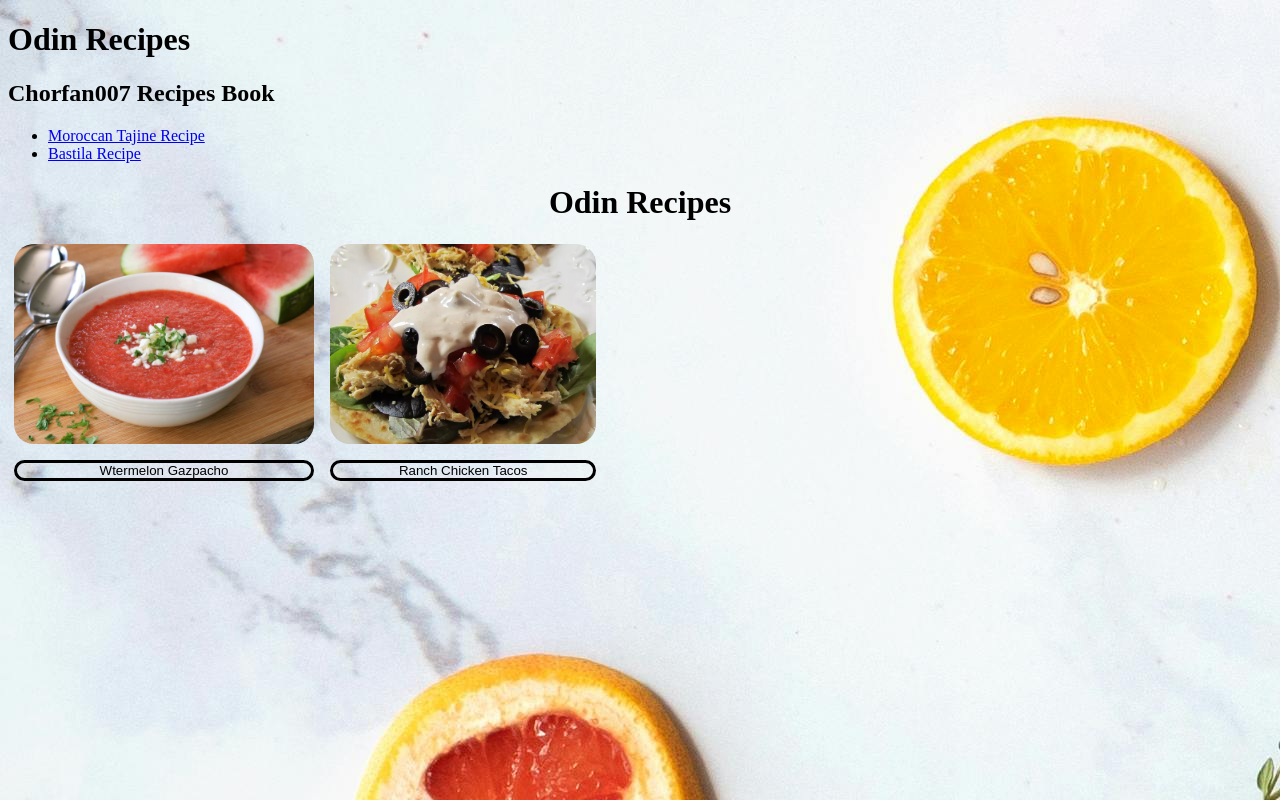
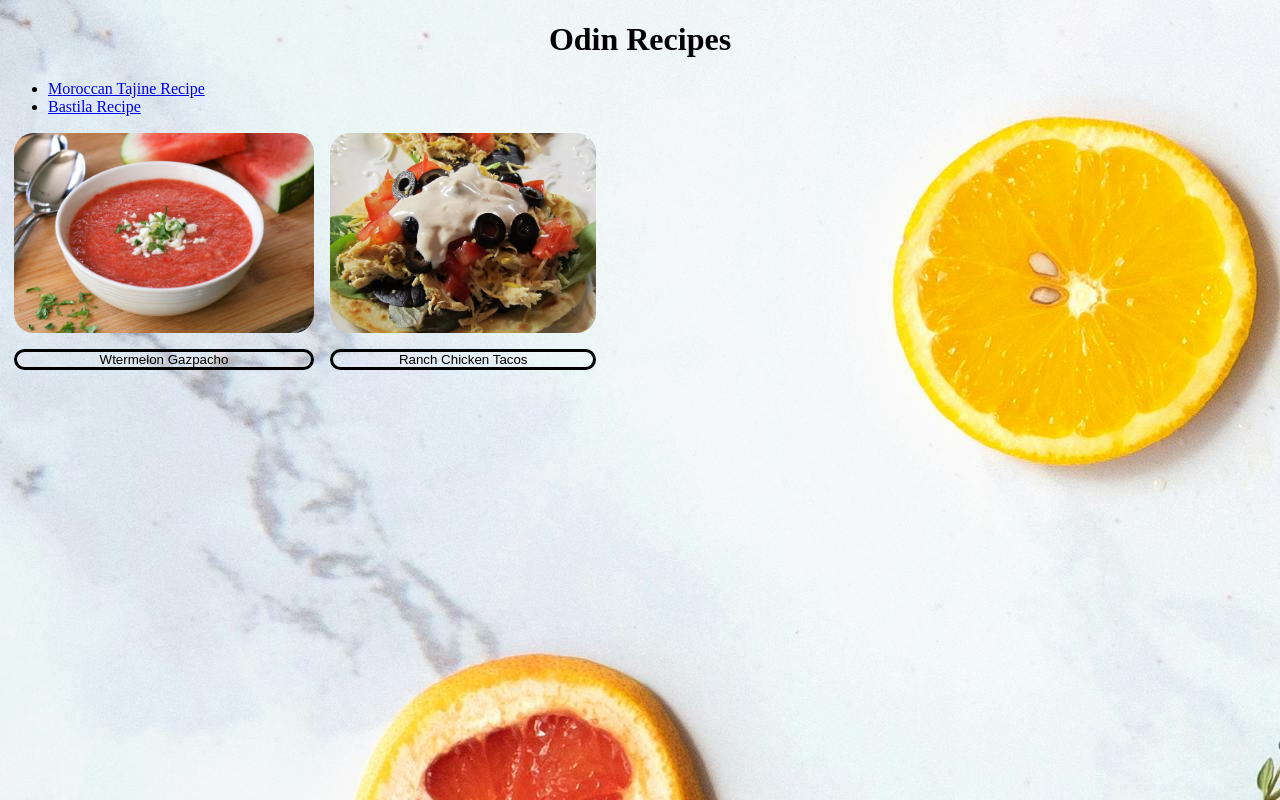
Before and after one commit to YounesMoukhlij/recipes_team, a plain HTML site: page index.html in a window 1280 px wide. Drawn offline with Linux system fonts and the light colour scheme.

Commit message:
commited with gac

```diff
--- a/index.html
+++ b/index.html
@@ -4,13 +4,11 @@
     <meta charset="UTF-8">
 </head>
 <body background="src/background.jpg" >
-    <h1>Odin Recipes</h1>
-    <h2>Chorfan007 Recipes Book</h2>
+	<h1 style="text-align: center;">Odin Recipes</h1>
         <ul>
             <li><a href="recipes/tajine.html">Moroccan Tajine Recipe</a></li>
             <li><a href="recipes/bastila2.html">Bastila Recipe</a></li>
         </ul>
-		<h1 style="text-align: center;">Odin Recipes</h1>
 		<button onclick="window.location.href='recipes/watermelongazpacho.html'" style="background: none; border: none;; cursor: pointer;">
 			<img src="./src/Watermelon Gazpacho.jpeg" height="200" style="border-radius: 20px;"> <p style=" border: solid; cursor: auto; border-radius: 20px;">Wtermelon Gazpacho</p>
 		</button>
```
